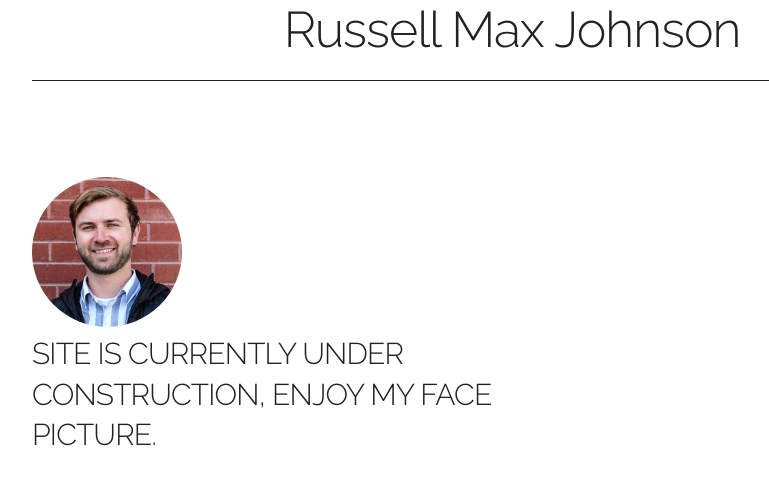
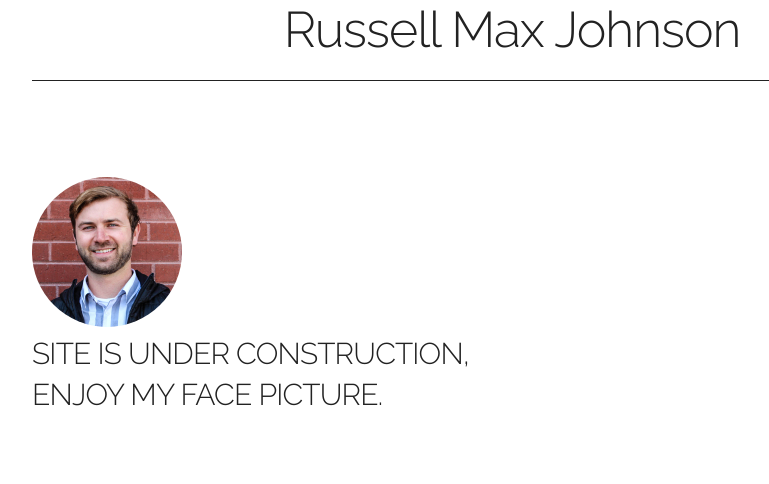
Before and after one commit to russell-johnson/russell-johnson.github.io, a plain HTML site: page index.html in a window 1280 px wide. Shown: the whole page, without its empty margins (128-897 px from the left). Drawn offline with Linux system fonts and the light colour scheme.

Commit message:
changed text

```diff
--- a/index.html
+++ b/index.html
@@ -21,7 +21,7 @@
     <div class="row">
       <div class="one-half column" style="margin-top: 10%">
         <img src= "images/russel_max.jpg" class="rcorners1">
-        <h4>SITE IS CURRENTLY UNDER CONSTRUCTION, ENJOY MY FACE PICTURE.</h4>
+        <h4>SITE IS UNDER CONSTRUCTION, ENJOY MY FACE PICTURE.</h4>
         <p> </p>
       </div>
     </div>
```
